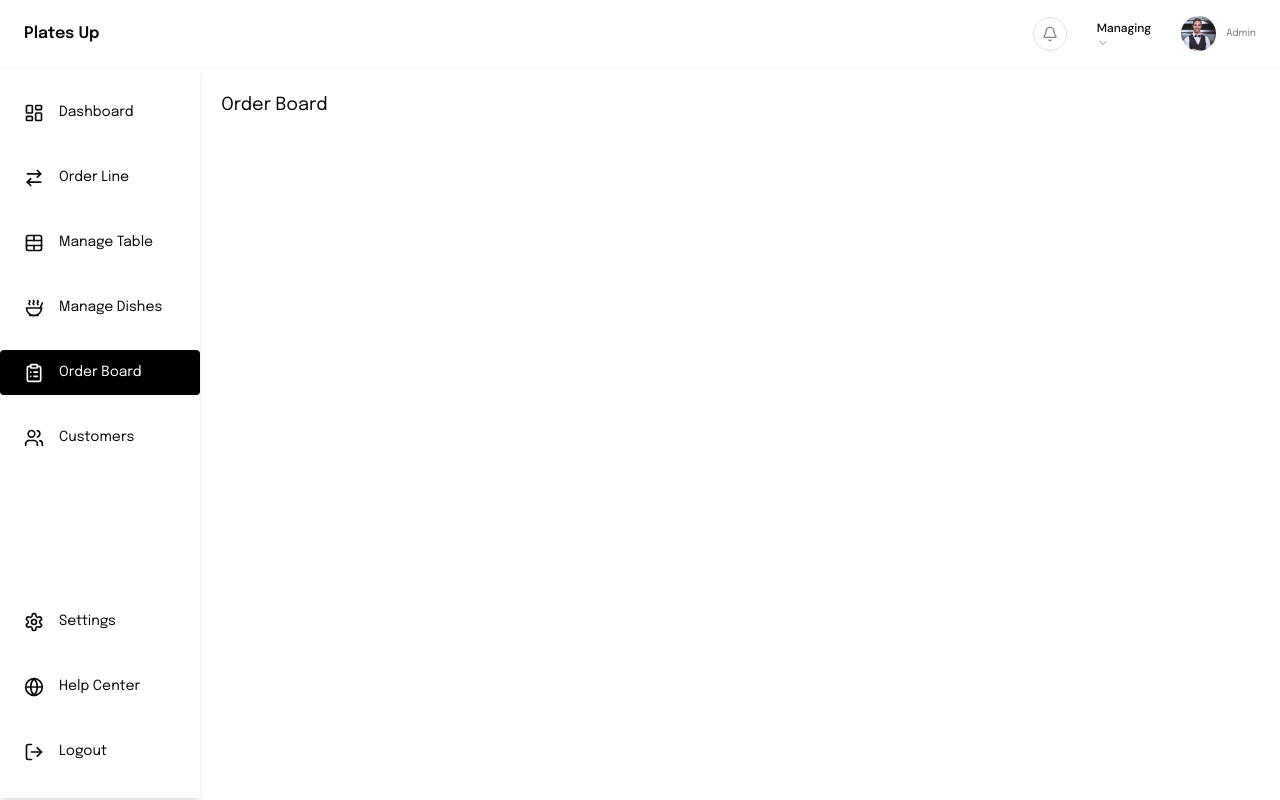
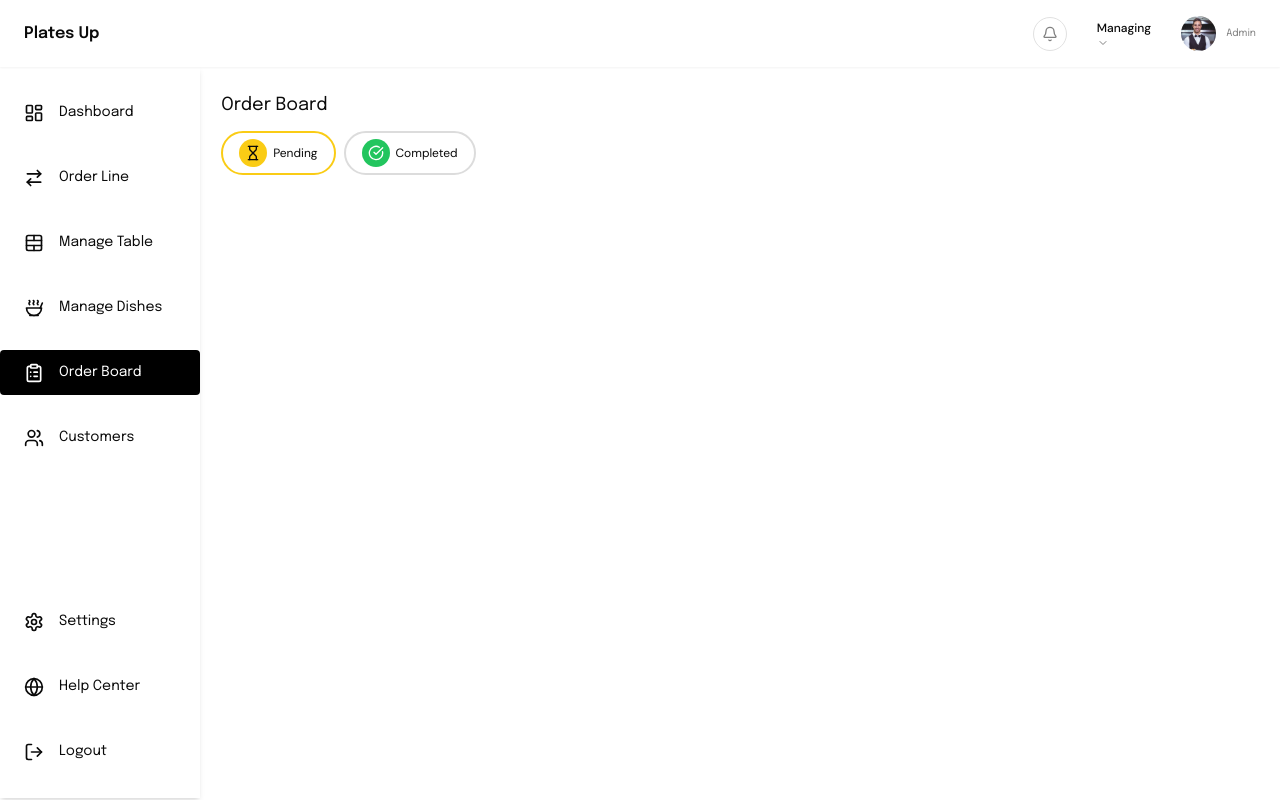
Before and after one commit to pritulgohil/restaurant-pos, a Next.js app: page /pos/order-board in a window 1280 px wide. Built offline with nearby package versions, Linux system fonts and the light colour scheme; no server answers; sample sign-in values are in the browser's storage.

Commit message:
capsule selector complete

```diff
--- /dev/null
+++ b/src/app/components/Pos/OrderBoard/OrderBoard.jsx
@@ -0,0 +1,28 @@
+import React from "react";
+import styles from "./OrderBoard.module.css";
+import { Hourglass, CircleCheckBig } from "lucide-react";
+
+export const OrderBoard = () => {
+  return (
+    <div className={styles.mainContainer}>
+      <div className={styles.cardCapsuleContainer}>
+        <div className={`${styles.cardCapsule} ${styles.pendingCapsule}`}>
+          <div
+            className={`${styles.capsuleIconContainer} ${styles.pendingIconContainer}`}
+          >
+            <Hourglass className={styles.capsuleIcon} />
+          </div>
+          <div className="capsuleHeader">Pending</div>
+        </div>
+        <div className={`${styles.cardCapsule} ${styles.completeCapsule}`}>
+          <div
+            className={`${styles.capsuleIconContainer} ${styles.completeIconContainer}`}
+          >
+            <CircleCheckBig className={styles.completeCapsuleIcon} />
+          </div>
+          <div className="capsuleHeader">Completed</div>
+        </div>
+      </div>
+    </div>
+  );
+};
--- /dev/null
+++ b/src/app/components/Pos/OrderBoard/OrderBoard.module.css
@@ -0,0 +1,48 @@
+.cardCapsuleContainer {
+  margin-top: 12px;
+  font-size: 12px;
+  display: flex;
+  gap: 8px;
+}
+
+.cardCapsule {
+  display: inline-flex;
+  align-items: center;
+  justify-content: center;
+  gap: 6px;
+  padding: 6px 16px;
+  border-radius: 9999px;
+  cursor: pointer;
+}
+
+.pendingCapsule {
+  border: 2px solid #facc15;
+}
+
+.capsuleIconContainer {
+  padding: 6px;
+  border-radius: 100%;
+}
+
+.pendingIconContainer {
+  background-color: #facc15;
+}
+
+.completeCapsule {
+  border: 2px solid gainsboro;
+}
+
+.completeIconContainer {
+  background-color: #22c55e;
+}
+
+.capsuleIcon {
+  width: 16px;
+  height: 16px;
+}
+
+.completeCapsuleIcon {
+  width: 16px;
+  height: 16px;
+  color: white;
+}
--- a/src/app/pos/order-board/page.jsx
+++ b/src/app/pos/order-board/page.jsx
@@ -1,11 +1,17 @@
 import React from "react";
 import styles from "./page.module.css";
+import { OrderBoard } from "@/app/components/Pos/OrderBoard/OrderBoard";
 
 const page = () => {
   return (
     <div className={styles.mainContainer}>
-      <div className={styles.header}>
-        <h2>Order Board</h2>
+      <div className={styles.topContainer}>
+        <div className={styles.header}>
+          <h2>Order Board</h2>
+        </div>
+      </div>
+      <div className={styles.bottomContainer}>
+        <OrderBoard />
       </div>
     </div>
   );
```
